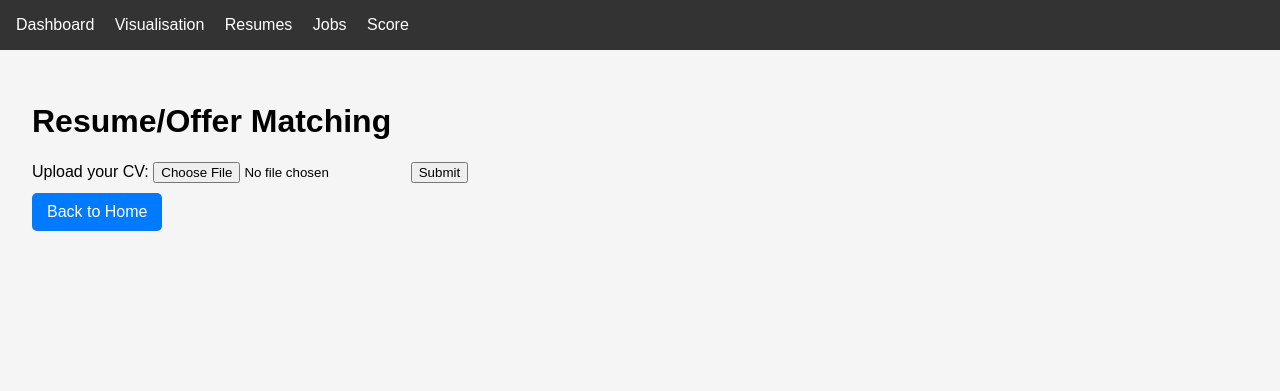
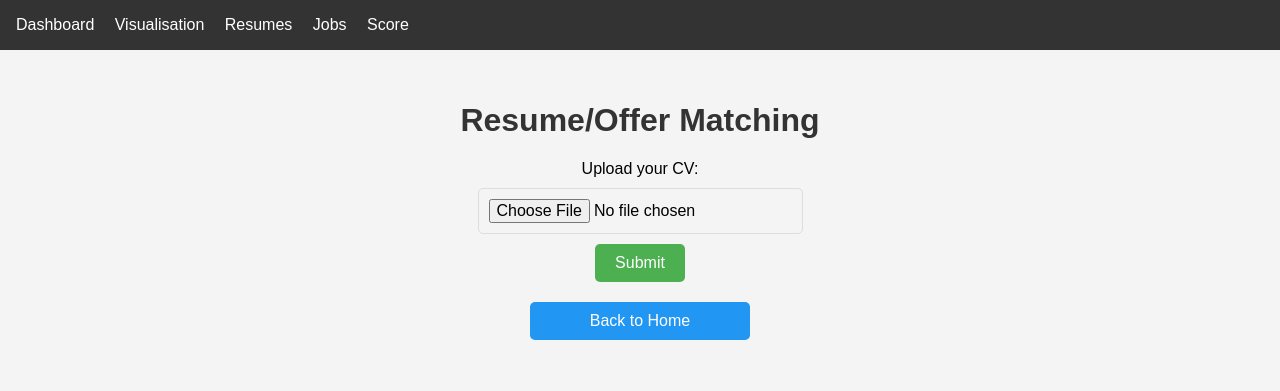
Before and after one commit to TheoHorn/scoring_job_cv, a Flask app: page /score in a window 1280 px wide. Shown: the top 391 px of the page. Run offline with Flask 3, Linux system fonts and the light colour scheme; parts of the project's set-up code (start-up, migrations or seed data) failed here and were passed over.

Commit message:
publish CV PDF & data importante affichée avec meilleure CSS

```diff
--- a/app/routes.py
+++ b/app/routes.py
@@ -135,6 +135,9 @@ from PyPDF2 import PdfReader
 
 API_KEY = "PnKSZ7AFasSX81TgZWgASYdIyypiInXdghzZh4g4"
 co = cohere.Client(API_KEY)
+
+from werkzeug.utils import secure_filename
+from io import BytesIO
 
 # Function to clean the response from Cohere
 def clean_response(response_text):
--- a/app/static/styles.css
+++ b/app/static/styles.css
@@ -293,3 +293,35 @@ canvas {
 #detailsForm label:hover {
     background-color: #e0f7fa;
 }
+
+/* In your CSS file (e.g., static/css/style.css) */
+.container {
+    display: flex;
+    justify-content: space-between;
+  }
+
+  .left, .right {
+    width: 48%;
+  }
+
+  .left {
+    margin-right: 2%;
+  }
+
+  .right {
+    margin-left: 2%;
+  }
+
+  ul {
+    list-style-type: none;
+    padding: 0;
+  }
+
+  ul li {
+    margin: 10px 0;
+  }
+
+  h2 {
+    font-size: 1.5rem;
+    margin-bottom: 15px;
+  }
--- a/app/templates/score.html
+++ b/app/templates/score.html
@@ -4,14 +4,15 @@
 {% block content %}
   <h1>Resume/Offer Matching</h1>
 
-  <form method="POST" enctype="multipart/form-data">
+  <form method="POST" enctype="multipart/form-data" class="upload-form">
     <label for="pdf">Upload your CV:</label>
-    <input type="file" name="pdf" id="pdf" required>
-    <button type="submit">Submit</button>
+    <input type="file" name="pdf" id="pdf" required class="input-file">
+    <button type="submit" class="submit-btn">Submit</button>
   </form>
 
   {% if result %}
     <h2>Extracted Information:</h2>
+    <div class="result-list">
       <ul>
         <li><strong>Candidate ID:</strong> {{ result.candidate_id }}</li>
         <li><strong>Education School:</strong> {{ result.education_school }}</li>
@@ -32,7 +33,94 @@
         <li><strong>School Projects:</strong> {{ result.school_projects }}</li>
         <li><strong>Availability:</strong> {{ result.availability }}</li>
       </ul>
+    </div>
   {% endif %}
 
   <a href="{{ url_for('main.home') }}" class="btn">Back to Home</a>
+
+  <style>
+    body {
+      font-family: Arial, sans-serif;
+      background-color: #f4f4f4;
+      margin: 0;
+      padding: 0;
+    }
+
+    h1 {
+      color: #333;
+      text-align: center;
+      margin-top: 20px;
+    }
+
+    .upload-form {
+      display: flex;
+      flex-direction: column;
+      align-items: center;
+      margin: 20px 0;
+    }
+
+    .input-file {
+      margin: 10px 0;
+      padding: 10px;
+      font-size: 16px;
+      border: 1px solid #ddd;
+      border-radius: 5px;
+    }
+
+    .submit-btn {
+      padding: 10px 20px;
+      background-color: #4CAF50;
+      color: white;
+      border: none;
+      border-radius: 5px;
+      cursor: pointer;
+      font-size: 16px;
+    }
+
+    .submit-btn:hover {
+      background-color: #45a049;
+    }
+
+    .result-list {
+      margin: 20px auto;
+      max-width: 800px;
+      padding: 20px;
+      background-color: #fff;
+      border-radius: 5px;
+      box-shadow: 0 2px 10px rgba(0, 0, 0, 0.1);
+    }
+
+    .result-list ul {
+      list-style-type: none;
+      padding-left: 0;
+    }
+
+    .result-list li {
+      padding: 8px;
+      margin: 5px 0;
+      background-color: #f9f9f9;
+      border-radius: 4px;
+    }
+
+    .result-list li strong {
+      color: #333;
+    }
+
+    .btn {
+      display: block;
+      width: 200px;
+      margin: 20px auto;
+      text-align: center;
+      padding: 10px;
+      background-color: #2196F3;
+      color: white;
+      text-decoration: none;
+      border-radius: 5px;
+    }
+
+    .btn:hover {
+      background-color: #1976D2;
+    }
+  </style>
+
 {% endblock %}
```
Lines whose indentation alone changed are shown as unchanged.
